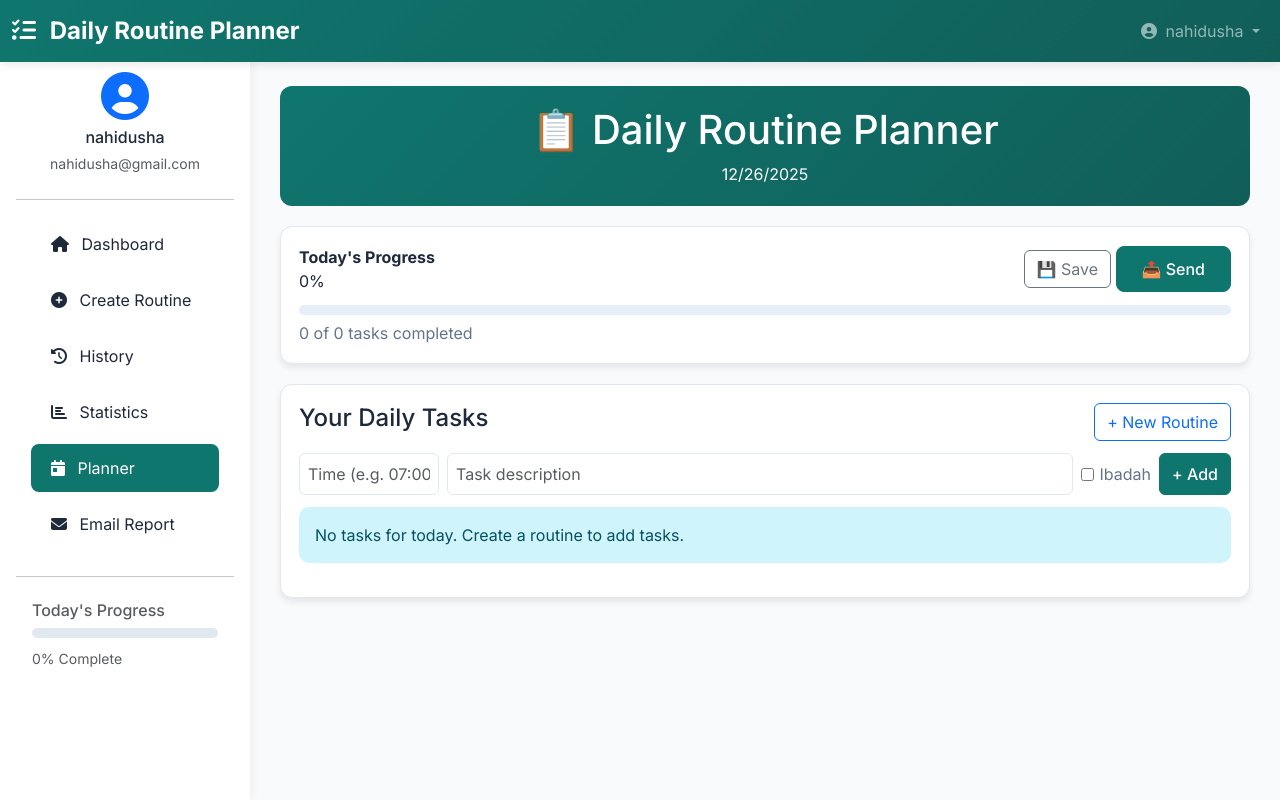
After one commit to nahidusha/routine_planner, a Django app: page /planner/ in a window 1280 px wide. The commit adds this page. Run offline with Django 5.2, Linux system fonts and the light colour scheme; a user stored in the database is signed in; data comes from the database, SQL or seed files in the repository; both versions use the stored data as it was after the commit; parts of the project's set-up code (start-up, migrations or seed data) failed here and were passed over.

```diff
--- a/dashboard/urls.py
+++ b/dashboard/urls.py
@@ -3,12 +3,16 @@ from . import views
 
 urlpatterns = [
     path('', views.dashboard_view, name='dashboard'),
+    path('planner/', views.planner_view, name='planner'),
     path('routine/<int:pk>/', views.routine_detail_view, name='routine_detail'),
     path('routine/create/', views.routine_create_view, name='routine_create'),
     path('routine/<int:pk>/edit/', views.routine_edit_view, name='routine_edit'),
     path('routine/<int:pk>/delete/', views.routine_delete_view, name='routine_delete'),
     path('history/', views.history_view, name='history'),
     path('statistics/', views.statistics_view, name='statistics'),
+    path('toggle_task/', views.toggle_task_view, name='toggle_task'),
+    path('create_task/', views.create_task_view, name='create_task'),
     path('export/email/', views.export_email_view, name='export_email'),
     path('export/pdf/', views.export_pdf_view, name='export_pdf'),
+    path('send_report/', views.send_report_view, name='send_report'),
 ]
--- a/dashboard/views.py
+++ b/dashboard/views.py
@@ -3,6 +3,8 @@ from django.contrib.auth.decorators import login_required
 from django.contrib import messages
 from django.utils import timezone
 from django.http import JsonResponse
+from django.core.mail import send_mail
+from django.conf import settings
 from .models import DailyRoutine, Task, TaskCategory
 from .forms import DailyRoutineForm, TaskFormSet
 import json
@@ -149,7 +151,86 @@ def dashboard_view(request):
         'categories': TaskCategory.objects.all(),
     }
 
+    # Render the original dashboard index by default
     return render(request, 'dashboard/index.html', context)
+
+
+@login_required
+def planner_view(request):
+    """Render the standalone planner page (UI-only template)."""
+    today = timezone.now().date()
+    routine, created = DailyRoutine.objects.get_or_create(
+        user=request.user,
+        date=today,
+        defaults={'notes': ''}
+    )
+
+    context = {
+        'routine': routine,
+        'today': today,
+        'categories': TaskCategory.objects.all(),
+    }
+
+    return render(request, 'dashboard/planner.html', context)
+
+
+@login_required
+def send_report_view(request):
+    """Accept POST JSON with `email` and `tasks` and send the report via configured email backend.
+    Expects JSON: { email: str, subject?: str, tasks: [{time, text, category, status}], date: str }
+    """
+    if request.method != 'POST':
+        return JsonResponse({'success': False, 'error': 'POST required'}, status=400)
+
+    try:
+        data = json.loads(request.body)
+    except Exception:
+        return JsonResponse({'success': False, 'error': 'Invalid JSON'}, status=400)
+
+    to_email = data.get('email')
+    if not to_email:
+        return JsonResponse({'success': False, 'error': 'email required'}, status=400)
+
+    subject = data.get('subject') or f"Daily Routine Report - {data.get('date', '')}"
+    # Build plain-text body from tasks if provided, otherwise load from DB for today's routine
+    body_lines = []
+    body_lines.append("Daily Routine Report\n")
+    body_lines.append(f"Date: {data.get('date', '')}\n")
+
+    tasks = data.get('tasks')
+    if not tasks:
+        # fallback to DB tasks for today
+        today = timezone.now().date()
+        try:
+            routine = DailyRoutine.objects.get(user=request.user, date=today)
+            tasks_qs = routine.tasks.all()
+            tasks = []
+            for t in tasks_qs:
+                tasks.append({
+                    'time': getattr(t, 'time', '') or '',
+                    'text': getattr(t, 'title', '') or getattr(t, 'name', '') or str(t),
+                    'category': 'Salah/Ibadah' if getattr(t, 'category', None) and getattr(t, 'category').name.lower() == 'ibadah' else 'Regular',
+                    'status': 'Completed' if getattr(t, 'is_completed', False) else 'Pending'
+                })
+        except DailyRoutine.DoesNotExist:
+            tasks = []
+
+    if tasks:
+        for t in tasks:
+            status = t.get('status', 'Pending')
+            time = t.get('time', '')
+            text = t.get('text', '')
+            category = t.get('category', '')
+            body_lines.append(f"- {time} {category} [{status}]\n  {text}\n")
+
+    body = "\n".join(body_lines)
+
+    from_email = getattr(settings, 'DEFAULT_FROM_EMAIL', None) or None
+    try:
+        send_mail(subject, body, from_email, [to_email], fail_silently=False)
+        return JsonResponse({'success': True})
+    except Exception as e:
+        return JsonResponse({'success': False, 'error': str(e)}, status=500)
 @login_required
 def routine_detail_view(request, pk):
     routine = get_object_or_404(DailyRoutine, pk=pk, user=request.user)
@@ -269,3 +350,57 @@ def toggle_task_view(request):
             return JsonResponse({'success': False, 'error': 'Task not found'})
 
     return JsonResponse({'success': False, 'error': 'Invalid request'})
+
+
+@login_required
+def create_task_view(request):
+    """Create a new Task on today's routine for the logged-in user.
+    Expects JSON POST: { description, time?, category?, is_ibadah? }
+    Returns JSON with created task data.
+    """
+    if request.method != 'POST':
+        return JsonResponse({'success': False, 'error': 'POST required'}, status=400)
+
+    try:
+        data = json.loads(request.body)
+    except Exception:
+        return JsonResponse({'success': False, 'error': 'Invalid JSON'}, status=400)
+
+    description = data.get('description') or data.get('text')
+    if not description:
+        return JsonResponse({'success': False, 'error': 'description required'}, status=400)
+
+    time_val = data.get('time', '')
+    is_ibadah = bool(data.get('is_ibadah') or data.get('ibadah') or False)
+
+    category_name = data.get('category')
+    category = None
+    if category_name:
+        category, _ = TaskCategory.objects.get_or_create(name=category_name)
+
+    today = timezone.now().date()
+    routine, created = DailyRoutine.objects.get_or_create(user=request.user, date=today, defaults={'notes': ''})
+
+    # Determine order
+    order = (routine.tasks.count() or 0) + 1
+
+    task = Task.objects.create(
+        routine=routine,
+        time=time_val,
+        description=description,
+        category=category,
+        is_ibadah=is_ibadah,
+        order=order
+    )
+
+    return JsonResponse({
+        'success': True,
+        'task': {
+            'id': task.pk,
+            'time': task.time,
+            'description': task.description,
+            'is_ibadah': task.is_ibadah,
+            'is_completed': task.is_completed,
+            'category': category.name if category else None,
+        }
+    })
--- a/templates/base.html
+++ b/templates/base.html
@@ -290,6 +290,12 @@
                     </a>
                 </li>
                 <li class="nav-item">
+                    <a class="nav-link {% if request.resolver_match.url_name == 'planner' %}active{% endif %}"
+                       href="{% url 'planner' %}">
+                        <i class="fas fa-calendar-day me-2"></i> Planner
+                    </a>
+                </li>
+                <li class="nav-item">
                     <a class="nav-link {% if 'export' in request.resolver_match.url_name %}active{% endif %}"
                        href="{% url 'export_email' %}">
                         <i class="fas fa-envelope me-2"></i> Email Report
--- /dev/null
+++ b/templates/dashboard/planner.html
@@ -0,0 +1,221 @@
+{% extends 'base.html' %}
+
+{% block title %}Planner - Daily Routine Planner{% endblock %}
+
+{% block extra_css %}
+<style>
+:root {
+  --primary: #0F766E;
+  --primary-light: #5EEAD4;
+  --primary-dark: #115E59;
+  --bg: #F8FAFC;
+  --card-bg: #FFFFFF;
+  --border: #E2E8F0;
+  --text: #1E293B;
+  --text-light: #64748B;
+  --done: #F0FDF4;
+  --ibadah: #F0F9FF;
+}
+
+.container-planner {
+  max-width: 980px;
+  margin: 0 auto;
+}
+
+.header-card { text-align:center; margin-bottom:20px; padding:20px; background:linear-gradient(135deg,var(--primary),var(--primary-dark)); border-radius:12px; color:#fff }
+.stats-card, .routine-container { background:var(--card-bg); border-radius:12px; padding:18px; box-shadow:0 4px 6px rgba(0,0,0,0.08); border:1px solid var(--border); margin-bottom:20px }
+.routine { display:grid; gap:12px }
+.task { display:flex; align-items:center; gap:12px; padding:12px; border-radius:8px; border:1px solid var(--border) }
+.task.completed { background:var(--done); border-color:#BBF7D0 }
+.task.ibadah { background:var(--ibadah); border-left:4px solid var(--primary) }
+.task-checkbox { width:20px; height:20px; border-radius:6px; border:2px solid var(--border); cursor:pointer; display:flex; align-items:center; justify-content:center }
+.task-checkbox.checked { background:var(--primary); border-color:var(--primary) }
+.task-checkbox.checked::after { content:'✓'; color:#fff; font-weight:700 }
+.task-time { min-width:110px; color:var(--primary-dark); font-weight:600 }
+.task-content { flex:1 }
+
+@media (max-width:768px){ .container-planner{padding:10px} .task{flex-direction:column;align-items:flex-start} }
+</style>
+{% endblock %}
+
+{% block content %}
+<div class="container-planner">
+  <div class="header-card">
+    <h1>📋 Daily Routine Planner</h1>
+    <div id="current-date">{{ today }}</div>
+  </div>
+
+  <div class="stats-card">
+    <div style="display:flex;justify-content:space-between;align-items:center;">
+      <div>
+        <strong>Today's Progress</strong>
+        <div id="progress-percentage">0%</div>
+      </div>
+      <div>
+        <button class="btn btn-outline-secondary" onclick="saveData()">💾 Save</button>
+        <button class="btn btn-primary" onclick="showExportModal()">📤 Send</button>
+      </div>
+    </div>
+    <div style="margin-top:12px;">
+      <div class="progress" style="height:10px;background:#E6EEF8;border-radius:6px;">
+        <div id="progress-fill" style="width:0%;height:10px;background:linear-gradient(90deg,var(--primary-light),var(--primary));border-radius:6px;"></div>
+      </div>
+      <div style="margin-top:6px;color:var(--text-light);"> <span id="completed-count">0</span> of <span id="total-count">0</span> tasks completed</div>
+    </div>
+  </div>
+
+  <div class="routine-container">
+    <div style="display:flex;justify-content:space-between;align-items:center;margin-bottom:12px;">
+      <h4>Your Daily Tasks</h4>
+      <div><a href="{% url 'routine_create' %}" class="btn btn-outline-primary">+ New Routine</a></div>
+    </div>
+
+    <div style="margin-bottom:12px;display:flex;gap:8px;flex-wrap:wrap;align-items:center;">
+      <input id="new-task-time" class="form-control" placeholder="Time (e.g. 07:00)" style="max-width:140px;padding:8px;border:1px solid var(--border);border-radius:6px;" />
+      <input id="new-task-desc" class="form-control" placeholder="Task description" style="flex:1;padding:8px;border:1px solid var(--border);border-radius:6px;" />
+      <label style="display:flex;align-items:center;gap:6px;color:var(--text-light);"><input id="new-task-ibadah" type="checkbox" /> Ibadah</label>
+      <button class="btn btn-primary" onclick="createTask()" style="padding:8px 12px;border-radius:6px;">+ Add</button>
+    </div>
+
+    <div class="routine">
+      {% for task in routine.tasks.all %}
+      <div class="task {% if task.is_completed %}completed{% endif %} {% if task.is_ibadah %}ibadah{% endif %}" data-id="{{ task.pk }}">
+        <div class="task-checkbox {% if task.is_completed %}checked{% endif %}" onclick="toggleTask(this)"></div>
+        <div class="task-time">{{ task.time }}</div>
+        <div class="task-content">{{ task.description }} <small style="margin-left:8px;color:var(--text-light);">{{ task.category.name|default:'Regular' }}</small></div>
+      </div>
+      {% empty %}
+      <div class="alert alert-info">No tasks for today. Create a routine to add tasks.</div>
+      {% endfor %}
+    </div>
+  </div>
+</div>
+
+<!-- Send Report Modal -->
+<div class="modal fade" id="sendReportModal" tabindex="-1">
+  <div class="modal-dialog">
+    <div class="modal-content">
+      <div class="modal-header">
+        <h5 class="modal-title">Send Daily Report</h5>
+        <button type="button" class="btn-close" data-bs-dismiss="modal"></button>
+      </div>
+      <div class="modal-body">
+        <label for="recipient-email" class="form-label">Recipient Email</label>
+        <input id="recipient-email" type="email" class="form-control" placeholder="you@example.com">
+      </div>
+      <div class="modal-footer">
+        <button type="button" class="btn btn-secondary" data-bs-dismiss="modal">Cancel</button>
+        <button type="button" class="btn btn-primary" onclick="sendReport()">Send</button>
+      </div>
+    </div>
+  </div>
+</div>
+
+{% endblock %}
+
+{% block extra_js %}
+<script>
+document.addEventListener('DOMContentLoaded', function(){
+  const currentDateEl = document.getElementById('current-date');
+  if(currentDateEl){ currentDateEl.textContent = new Date().toLocaleDateString(); }
+  const total = document.querySelectorAll('.task').length;
+  document.getElementById('total-count').textContent = total;
+  updateProgress();
+});
+
+function getCookie(name) {
+  let cookieValue = null;
+  if (document.cookie && document.cookie !== '') {
+    const cookies = document.cookie.split(';');
+    for (let i = 0; i < cookies.length; i++) {
+      const cookie = cookies[i].trim();
+      if (cookie.substring(0, name.length + 1) === (name + '=')) {
+        cookieValue = decodeURIComponent(cookie.substring(name.length + 1));
+        break;
+      }
+    }
+  }
+  return cookieValue;
+}
+
+function updateProgress(){
+  const taskEls = document.querySelectorAll('.task');
+  const completed = Array.from(taskEls).filter(t => t.classList.contains('completed')).length;
+  const total = taskEls.length || 1;
+  const percent = Math.round((completed/total)*100);
+  document.getElementById('progress-percentage').textContent = percent + '%';
+  document.getElementById('progress-fill').style.width = percent + '%';
+  document.getElementById('completed-count').textContent = completed;
+}
+
+async function toggleTask(checkboxEl){
+  const taskEl = checkboxEl.parentElement;
+  const taskId = taskEl.getAttribute('data-id');
+  const csrftoken = getCookie('csrftoken');
+  try{
+    const res = await fetch('{% url "toggle_task" %}', {
+      method: 'POST',
+      headers: {'Content-Type':'application/json','X-CSRFToken':csrftoken},
+      body: JSON.stringify({task_id:taskId}),
+      credentials:'same-origin'
+    });
+    const data = await res.json();
+    if(data.success){
+      if(data.task_completed){ taskEl.classList.add('completed'); checkboxEl.classList.add('checked'); }
+      else{ taskEl.classList.remove('completed'); checkboxEl.classList.remove('checked'); }
+      updateProgress();
+    } else {
+      alert('Could not update task: ' + (data.error||'unknown'));
+    }
+  }catch(err){ alert('Error: '+err.message); }
+}
+
+function showExportModal(){ var m = new bootstrap.Modal(document.getElementById('sendReportModal')); m.show(); }
+function hideExportModal(){ var m = bootstrap.Modal.getInstance(document.getElementById('sendReportModal')); if(m) m.hide(); }
+
+async function sendReport(){
+  const recipient = document.getElementById('recipient-email').value.trim();
+  if(!recipient){ alert('Enter recipient email'); return; }
+  const taskEls = document.querySelectorAll('.task');
+  const tasksPayload = Array.from(taskEls).map(t=>({ time: t.querySelector('.task-time')?.textContent||'', text: t.querySelector('.task-content')?.textContent||'', category: t.querySelector('.task-content small')?.textContent||'', status: t.classList.contains('completed')?'Completed':'Pending' }));
+  const payload = { email: recipient, date: new Date().toLocaleDateString(), subject: 'Daily Routine Report', tasks: tasksPayload };
+  const csrftoken = getCookie('csrftoken');
+  try{
+    const res = await fetch('{% url "send_report" %}', { method:'POST', headers:{'Content-Type':'application/json','X-CSRFToken':csrftoken}, body: JSON.stringify(payload), credentials:'same-origin' });
+    const data = await res.json();
+    if(data.success){ hideExportModal(); alert('Report sent'); }
+    else alert('Send failed: '+(data.error||'unknown'));
+  }catch(err){ alert('Error: '+err.message); }
+}
+
+function saveData(){ showToast('Saved locally'); }
+function showToast(msg){ alert(msg); }
+
+// Create new task via API and append to DOM
+async function createTask(){
+  const time = document.getElementById('new-task-time').value.trim();
+  const desc = document.getElementById('new-task-desc').value.trim();
+  const is_ibadah = document.getElementById('new-task-ibadah').checked;
+  if(!desc){ alert('Enter task description'); return; }
+  const payload = { time: time, description: desc, is_ibadah: is_ibadah };
+  const csrftoken = getCookie('csrftoken');
+  try{
+    const res = await fetch('{% url "create_task" %}', { method:'POST', headers:{'Content-Type':'application/json','X-CSRFToken':csrftoken}, body: JSON.stringify(payload), credentials:'same-origin' });
+    const data = await res.json();
+    if(data.success){
+      const t = data.task;
+      const container = document.querySelector('.routine');
+      const div = document.createElement('div');
+      div.className = 'task' + (t.is_completed? ' completed':'') + (t.is_ibadah? ' ibadah':'');
+      div.setAttribute('data-id', t.id);
+      div.innerHTML = `<div class="task-checkbox ${t.is_completed? 'checked':''}" onclick="toggleTask(this)"></div><div class="task-time">${t.time||''}</div><div class="task-content">${t.description} <small style="margin-left:8px;color:var(--text-light);">${t.category||'Regular'}</small></div>`;
+      container.appendChild(div);
+      document.getElementById('new-task-time').value=''; document.getElementById('new-task-desc').value=''; document.getElementById('new-task-ibadah').checked=false;
+      const total = document.querySelectorAll('.task').length; document.getElementById('total-count').textContent = total; updateProgress();
+    } else {
+      alert('Create failed: ' + (data.error||'unknown'));
+    }
+  }catch(err){ alert('Error: '+err.message); }
+}
+</script>
+{% endblock %}
```
Also changed, not shown: db.sqlite3.
